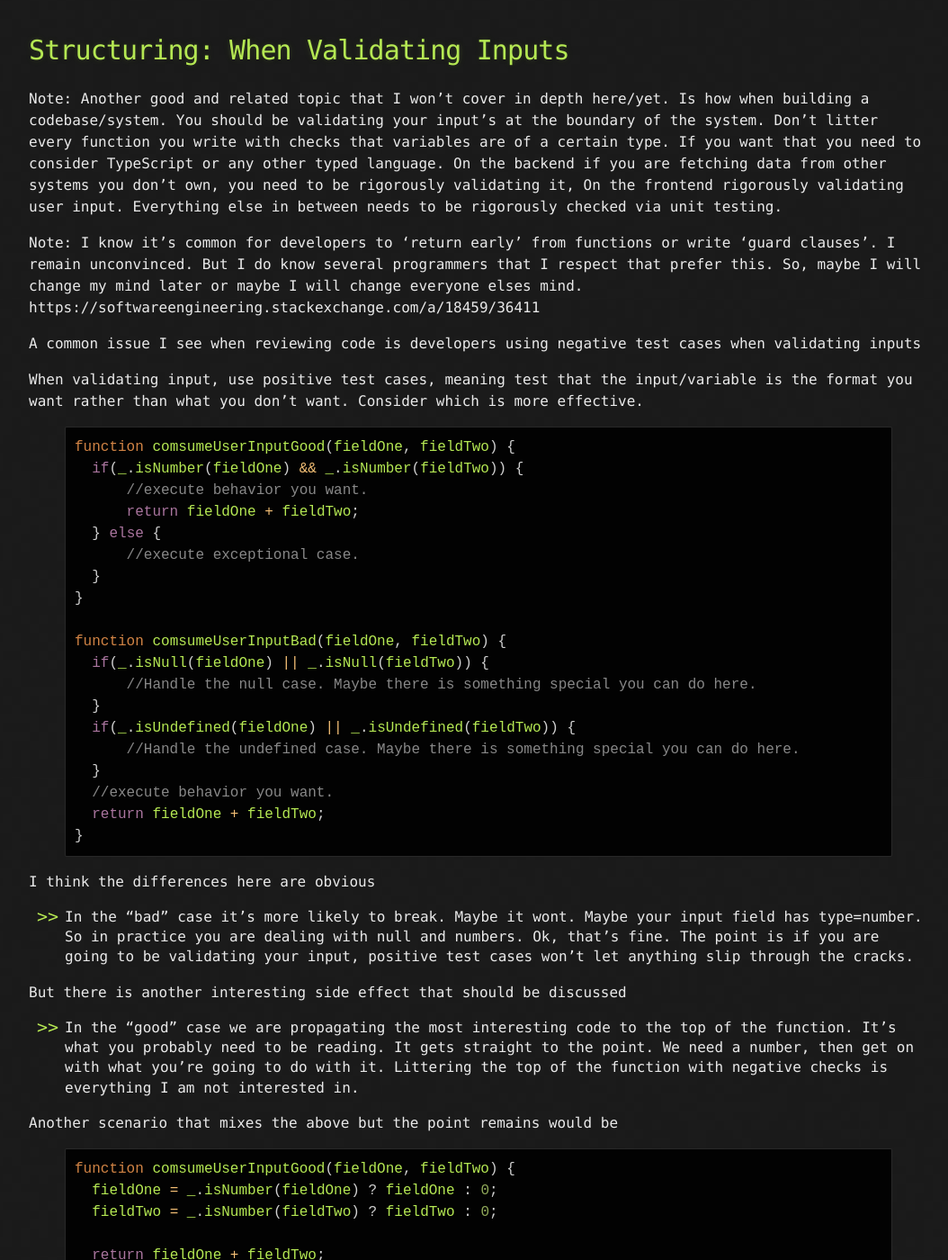
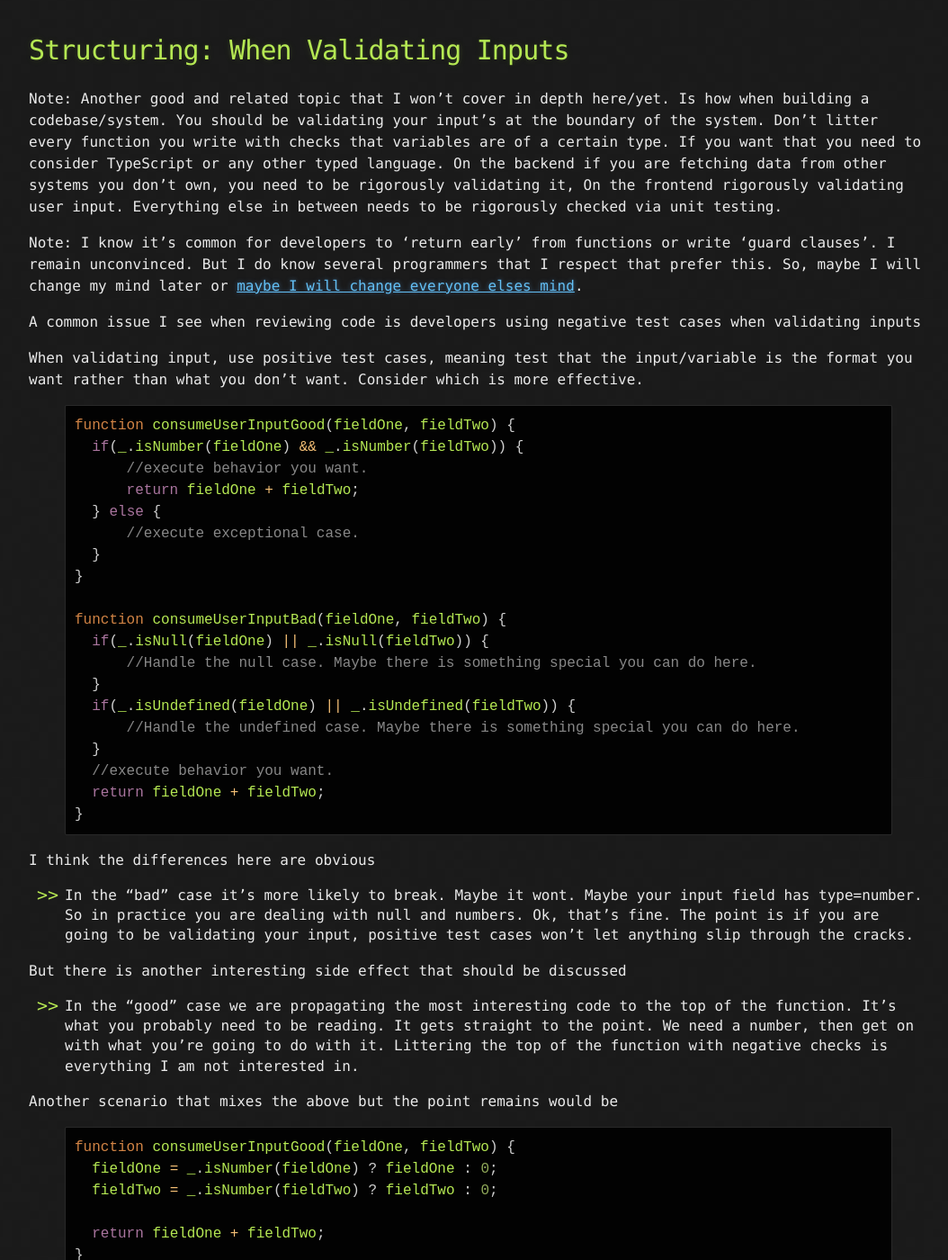
Before and after one commit to tbeckenhauer/tbeckenhauer.github.io, a Jekyll site: the page built from _style_guides/when-validating-input.markdown, in a window 1280 px wide and 1400 px high, scrolled down 200 px. Shown: the whole window at 90% size, without its empty margins (108-1162 px from the left). Built offline with Jekyll 4.4.1, drawn with Linux system fonts in a browser that asks for light colours; some of the changed text lies outside the part shown.

Commit message:
post early-returns-meta, restore early-returns-for

```diff
--- a/_drafts/_style_guides/02-returning-early.markdown
+++ b/_style_guides/early-returns-for.markdown
@@ -1,9 +1,9 @@
 ---
 layout: post
-title:  "Returning Early"
-date:   2021-03-17 00:00:00
+title:  "Structuring: Early Returns(For)"
 categories: Programing, CodingStyle, ItDepends
-permalink: /returning-early/
+permalink: /early-returns-for/
+section: 1
 ---
 
 Note: This is post is part of a pair with [When Validating Input](/when-validating-input/)
--- a/_style_guides/when-validating-input.markdown
+++ b/_style_guides/when-validating-input.markdown
@@ -11,7 +11,7 @@
 
 Note: Another good and related topic that I won't cover in depth here/yet. Is how when building a codebase/system. You should be validating your input's at the boundary of the system. Don't litter every function you write with checks that variables are of a certain type.  If you want that you need to consider TypeScript or any other typed language. On the backend if you are fetching data from other systems you don't own, you need to be rigorously validating it, On the frontend rigorously validating user input. Everything else in between needs to be rigorously checked via unit testing.
 
-Note: I know it's common for developers to 'return early' from functions or write 'guard clauses'.  I remain unconvinced.  But I do know several programmers that I respect that prefer this. So, maybe I will change my mind later or maybe I will change everyone elses mind.  https://softwareengineering.stackexchange.com/a/18459/36411
+Note: I know it's common for developers to 'return early' from functions or write 'guard clauses'.  I remain unconvinced.  But I do know several programmers that I respect that prefer this. So, maybe I will change my mind later or [maybe I will change everyone elses mind](https://softwareengineering.stackexchange.com/a/18459/36411).
 
 A common issue I see when reviewing code is developers using negative test cases when validating inputs
 
@@ -19,7 +19,7 @@
 
 {% highlight javascript %}
 
-function comsumeUserInputGood(fieldOne, fieldTwo) {
+function consumeUserInputGood(fieldOne, fieldTwo) {
   if(_.isNumber(fieldOne) && _.isNumber(fieldTwo)) {
       //execute behavior you want.
       return fieldOne + fieldTwo;
@@ -28,7 +28,7 @@
   }
 }
 
-function comsumeUserInputBad(fieldOne, fieldTwo) {
+function consumeUserInputBad(fieldOne, fieldTwo) {
   if(_.isNull(fieldOne) || _.isNull(fieldTwo)) {
       //Handle the null case. Maybe there is something special you can do here.
   }
@@ -51,14 +51,14 @@
 
 {% highlight javascript %}
 
-function comsumeUserInputGood(fieldOne, fieldTwo) {
+function consumeUserInputGood(fieldOne, fieldTwo) {
   fieldOne = _.isNumber(fieldOne) ? fieldOne : 0;
   fieldTwo = _.isNumber(fieldTwo) ? fieldTwo : 0;
 
   return fieldOne + fieldTwo;
 }
 
-function comsumeUserInputBad(fieldOne, fieldTwo) {
+function consumeUserInputBad(fieldOne, fieldTwo) {
   fieldOne = fieldOne || 0;
   fieldTwo = fieldTwo || 0;
 
```
Also changed, not shown: _style_guides/early-returns-meta.markdown (added, +32 -0 lines).
